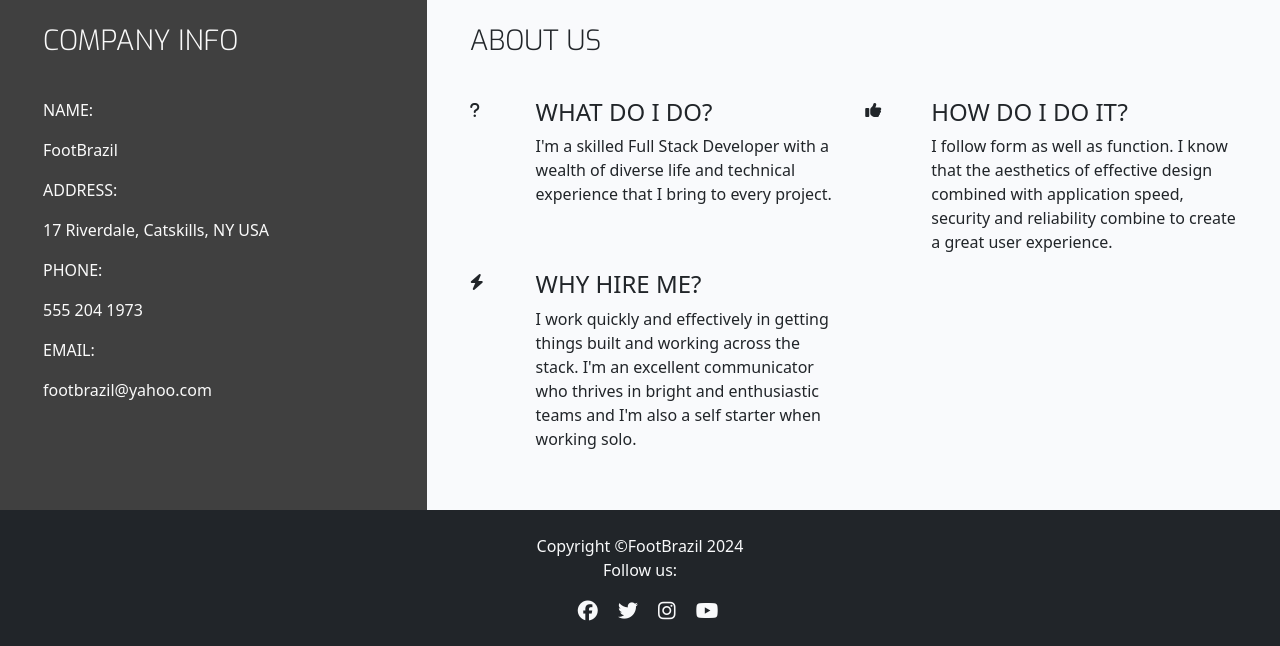
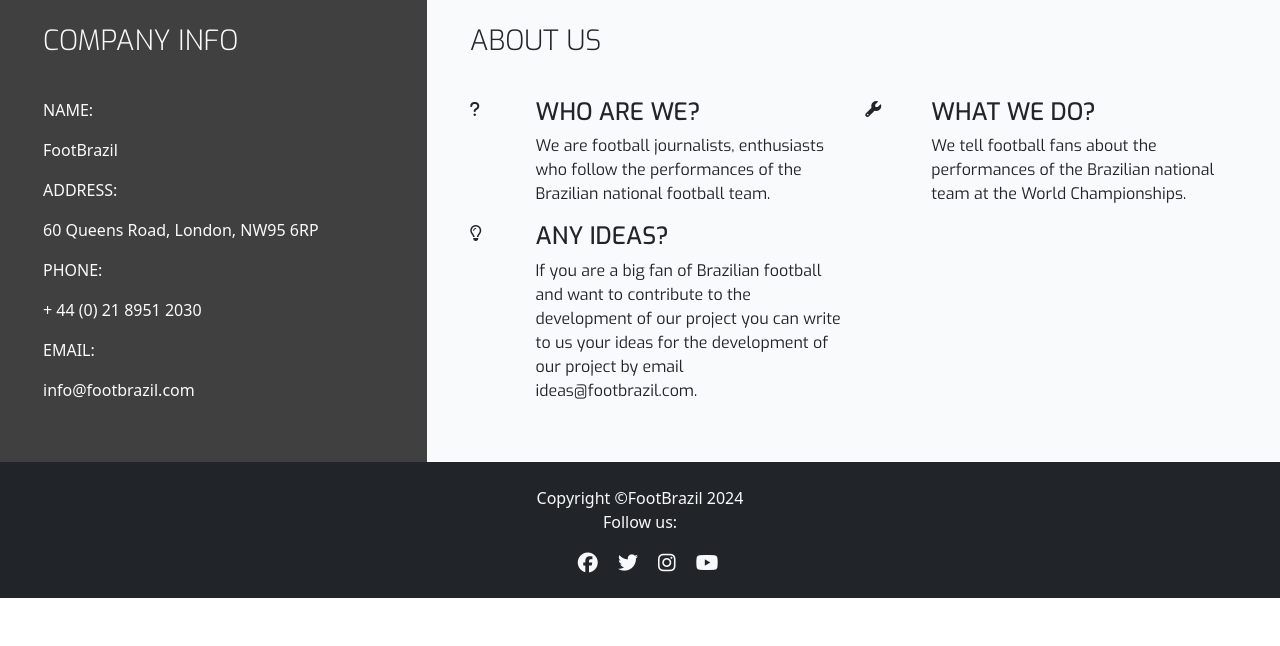
Before and after one commit to Askeran17/footbrazil, a Django app: page /about/ in a window 1280 px wide. Shown: the part 327-973 px from the top of the page. After the commit the page ends 925 px from the top, so only its background shows below. Run offline with Django 4.2, Linux system fonts and the light colour scheme; some libraries are stand-ins or nearby versions; some web fonts are replaced; grey boxes are pictures that could not be loaded.

Commit message:
fixed about page and others pages

```diff
--- a/footbrazil/settings.py
+++ b/footbrazil/settings.py
@@ -28,7 +28,7 @@ TEMPLATES_DIR = os.path.join(BASE_DIR, 'templates')
 SECRET_KEY = os.environ.get("SECRET_KEY")
 
 # SECURITY WARNING: don't run with debug turned on (i.e True) in production!
-DEBUG = False
+DEBUG = True
 
 ALLOWED_HOSTS = ['8000-askeran17-footbrazil-g5jsrrxqmly.ws-eu114.gitpod.io','.herokuapp.com']
 
--- a/portal/templates/portal/about.html
+++ b/portal/templates/portal/about.html
@@ -6,7 +6,7 @@
 
 <section class="container-fluid">
     <div class="row">
-        <div class="col-md-4 bg-color-personal-info section-column text-color-infopage">
+        <div class="col-md-4 bg-color-personal-info section-column info-column">
             <div class="row">
                 <div class="col-12">
                     <h3 class="section-heading uppercase">
@@ -34,7 +34,7 @@
                 </div>
                 <div class="value">
                     <p>
-                        17 Riverdale, Catskills, NY USA
+                        60 Queens Road, London, NW95 6RP
                     </p>
                 </div>
             </div>
@@ -46,7 +46,7 @@
                 </div>
                 <div class="value">
                     <p>
-                        555 204 1973
+                        + 44 (0) 21 8951 2030
                     </p>
                 </div>
             </div>
@@ -58,7 +58,7 @@
                 </div>
                 <div class="value">
                     <p>
-                        footbrazil@yahoo.com
+                        info@footbrazil.com
                     </p>
                 </div>
             </div>
@@ -69,16 +69,16 @@
                     <h3 class="section-heading uppercase">About Us</h3>
                 </div>
             </div>
-            <div class="row">
+            <div class="row full-post-text">
                 <div class="col-10 offset-1 offset-sm-0 col-sm-4 col-md-6">
                     <div class="row">
                         <div class="col-2">
                             <i class="three-reasons-icon fa fa-question" aria-hidden="true"></i>
                         </div>
                         <div class="col-10">
-                            <h4 class="three-reasons-heading uppercase">What do I do?</h4>
+                            <h4 class="three-reasons-heading uppercase">Who are we?</h4>
                             <p>
-                                I'm a skilled Full Stack Developer with a wealth of diverse life and technical experience that I bring to every project.
+                                We are football journalists, enthusiasts who follow the performances of the Brazilian national football team.
                             </p>
                         </div>
                     </div>
@@ -86,26 +86,24 @@
                 <div class="col-10 offset-1 offset-sm-0 col-sm-4 col-md-6">
                     <div class="row">
                         <div class="col-2">
-                            <i class="three-reasons-icon fa fa-thumbs-up" aria-hidden="true"></i>
+                            <i class="fa-solid fa-wrench" aria-hidden="true"></i>
                         </div>
                         <div class="col-10">
-                            <h4 class="three-reasons-heading uppercase">How do I do it?</h4>
+                            <h4 class="three-reasons-heading uppercase">What we do?</h4>
                             <p>
-                                I follow form as well as function. I know that the aesthetics of effective design combined with application speed, security and reliability combine to create a great user experience.
-                            </p>
+                                We tell football fans about the performances of the Brazilian national team at the World Championships.</p>
                         </div>
                     </div>
                 </div>
                 <div class="col-10 offset-1 offset-sm-0 col-sm-4 col-md-6">
                     <div class="row">
                         <div class="col-2">
-                            <i class="three-reasons-icon fa fa-bolt" aria-hidden="true"></i>
+                            <i class="fa-regular fa-lightbulb" aria-hidden="true"></i>
                         </div>
                         <div class="col-10">
-                            <h4 class="three-reasons-heading uppercase">Why hire me?</h4>
+                            <h4 class="three-reasons-heading uppercase">Any ideas?</h4>
                             <p>
-                                I work quickly and effectively in getting things built and working across the stack. I'm an excellent communicator who thrives in bright and enthusiastic teams and I'm also a self starter when working solo.
-                            </p>
+                                If you are a big fan of Brazilian football and want to contribute to the development of our project you can write to us your ideas for the development of our project by email ideas@footbrazil.com.</p>
                         </div>
                     </div>
                 </div>
--- a/portal/templates/portal/full_post.html
+++ b/portal/templates/portal/full_post.html
@@ -25,7 +25,7 @@
 <div class="container">
     <div class="row">
         <div class="col card mb-4  mt-3 left  top">
-            <div class="card-body card-text">
+            <div class="card-body full-post-text">
                 <!-- The post content goes inside the card-text. -->
                 <!-- Use the | safe filter inside the template tags -->
                 <h2>{{ coder }}</h2>
--- a/portal/templates/portal/history.html
+++ b/portal/templates/portal/history.html
@@ -137,7 +137,7 @@
                         <h3 class="section-heading uppercase">History</h3>
                     </div>
                 </div>
-                <div class="row">
+                <div class="row full-post-text">
                     <div class="col-10 offset-1 offset-sm-0 col-sm-4 col-md-6">
                         <div class="row">
                             <div class="col-2">
@@ -177,7 +177,6 @@
 
                                 <p>
                                     World Cup 1974 in Germany - Brazil fielded one of the weakest squads in its history and took only fourth place. Everyone was looking forward to how the Brazilians would play without Pele. The Seleção not only failed to win their two opening matches against Yugoslavia and Scotland, but did not even score a single goal.
-                                    Upon returning to Brazil, a storm of indignation hit the team, including threats. And Mario Zagalo was blamed for all the team's failures.
                                     World Cup 1978 in Argentina - the Celecao lost on goal difference to the hosts of the tournament, the Argentines, in the match for reaching the final. Disappointed Brazilians accused the goalkeeper of the Peruvian national team, an Argentine by birth, of deliberately playing poorly (the match between the national teams of Argentina and Peru ended with a score of 6:0, which brought the Albiceleste to the final).
                                 </p>
                             </div>
--- a/static/css/style.css
+++ b/static/css/style.css
@@ -6,8 +6,7 @@ body {
 }
 
 .front-page-text {
-    font-family: 'Crimson Text', sans-serif;
-    font-size: 1.1rem;
+    font-family: 'Exo', sans-serif;
 }
 
 .footbrazil-bg {
@@ -31,7 +30,7 @@ font-weight: 500;
     text-transform: uppercase;
     display: inline-block;
     padding: 10px;
-    margin-inline: auto;
+    margin-left: -15px;
     transition: 0.3s;
     line-height: 1;
     text-decoration: none;
@@ -101,6 +100,9 @@ font-weight: 500;
     font-family: 'Exo', sans-serif;
 }
 
+.full-post-text {
+    font-family: 'Exo', sans-serif;
+}
 
 .card-footbrazil {
     background-color: #f0f0f0;
@@ -415,13 +417,18 @@ font-weight: 500;
     display: table-cell;
 }
 
-.text-color-infopage {
+.info-column {
     color: #fafafa;
 }
 
 
+
 /* Small devices (phones, 335px and up) */
 @media only screen and (min-width: 335px) {
+
+    .masthead {
+        margin-bottom: -100px;
+    }
 
     .masthead-home {
         height: 25vh;
@@ -440,6 +447,11 @@ font-weight: 500;
 
 /* Media query: tablets and larger (768px and up) */
 @media screen and (min-width: 768px) {
+
+    .masthead {
+        margin-bottom: -150px;
+    }
+
     .masthead-home {
         height: 33vh;
         width: 100%;
@@ -456,6 +468,11 @@ font-weight: 500;
 }
 
 @media screen and (min-width: 1024px) {
+
+.masthead {
+        margin-bottom: -10px;
+    }
+
 .masthead-home {
     margin-top: 0px;
     overflow: hidden;
@@ -478,5 +495,8 @@ font-weight: 500;
     top: 300px;
 }
 
+.info-column {
+    height: 463px;
+}
 
 }
--- a/templates/404.html
+++ b/templates/404.html
@@ -4,7 +4,7 @@
 
 <section>
     <div class="container">
-        <div class="row">
+        <div class="row full-post-text">
             <div class="col-md-10 mt-2 mx-auto text-center">
                 <div class="darkg-bg">
                     <h1>Error 404: Page Not Found!</h1>
--- a/templates/account/login.html
+++ b/templates/account/login.html
@@ -12,7 +12,7 @@ Sign In / {{site.name}}
 {% block content %}
 <div class="container-main-content p-4">
 
-  <div class="row">
+  <div class="row full-post-text">
     <div class="col-lg-6">
 
       <h1>{% trans "Sign In" %}</h1>
--- a/templates/account/logout.html
+++ b/templates/account/logout.html
@@ -7,7 +7,7 @@ Sign Out? / FootBrazil
 {% endblock %}
 
 {% block content %}
-<div class="container-main-content p-4">
+<div class="container-main-content p-4 full-post-text">
 
 <h1>{% trans "Sign Out" %}</h1>
 
--- a/templates/account/signup.html
+++ b/templates/account/signup.html
@@ -12,7 +12,7 @@ Sign Up / {{site.name}}
 {% block content %}
 <div class="container-main-content p-4">
 
-  <div class="row">
+  <div class="row full-post-text">
     <div class="col-lg-6">
 
 <h1>{% trans "Sign Up" %}</h1>
```
